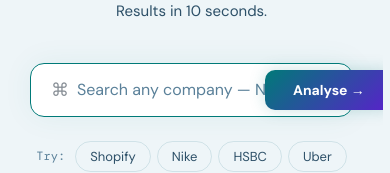
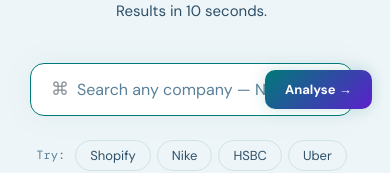
Before and after one commit to msurfx/onchainbridge, a React (Create React App) app: page / in a window 390 px wide. Shown: the part 195-368 px from the top of the page. Built offline with nearby package versions, Linux system fonts and the light colour scheme.

Commit message:
fix button overflow on mobile

```diff
--- a/src/OnChainBridge.jsx
+++ b/src/OnChainBridge.jsx
@@ -983,7 +983,7 @@ export default function OnChainBridge() {
               placeholder={mode==="onchain"?"Search protocol or onchain company...":"Search any Web2 company..."}
               style={{flex:1,background:"transparent",border:"none",outline:"none",color:C.text,fontSize:14,padding:"4px 0"}}/>
             <button onClick={() => searchCompany()} disabled={phase==="loading"}
-              style={{padding:"7px 20px",borderRadius:7,border:"none",background:phase==="loading"?C.muted:`linear-gradient(135deg,${C.accent},${C.purple})`,color:"#fff",fontWeight:700,fontSize:13,cursor:phase==="loading"?"wait":"pointer",flexShrink:0,boxShadow:phase!=="loading"?`0 0 14px ${C.accent}35`:""}}>
+              style={{padding:"7px 14px",borderRadius:7,border:"none",background:phase==="loading"?C.muted:`linear-gradient(135deg,${C.accent},${C.purple})`,color:"#fff",fontWeight:700,fontSize:12,cursor:phase==="loading"?"wait":"pointer",flexShrink:0,whiteSpace:"nowrap",boxShadow:phase!=="loading"?`0 0 14px ${C.accent}35`:""}}>
               {phase==="loading"?"...":mode==="onchain"?"Scan →":"Verify →"}
             </button>
           </div>
@@ -1090,8 +1090,8 @@ export default function OnChainBridge() {
                   style={{flex:1,background:"transparent",border:"none",outline:"none",color:C.text,fontSize:16,padding:"8px 0",fontFamily:"var(--display)"}}
                   autoFocus/>
                 <button onClick={() => searchCompany()} disabled={phase==="loading"}
-                  style={{padding:"11px 28px",borderRadius:10,border:"none",background:`linear-gradient(135deg,${C.accent},${C.purple})`,color:"#fff",fontWeight:700,fontSize:14,cursor:"pointer",flexShrink:0,boxShadow:`0 0 16px ${C.accent}35`}}>
-                  {mode==="onchain"?"Scan →":"Analyse →"}
+                  style={{padding:"11px 20px",borderRadius:10,border:"none",background:`linear-gradient(135deg,${C.accent},${C.purple})`,color:"#fff",fontWeight:700,fontSize:13,cursor:"pointer",flexShrink:0,whiteSpace:"nowrap",boxShadow:`0 0 16px ${C.accent}35`}}>
+                  {phase==="loading"?"...":mode==="onchain"?"Scan →":"Analyse →"}
                 </button>
               </div>
             </div>
```
